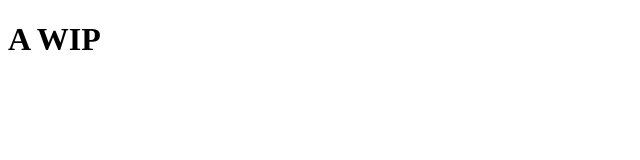
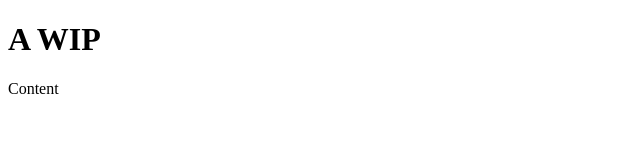
Before and after one commit to kimdhoe/edward, a Next.js app: page / in a window 1280 px wide. Shown: the top 160 px of the page, without its empty margins (0-640 px from the left). Built offline with nearby package versions, Linux system fonts and the light colour scheme.

Commit message:
feat: add custom app component

```diff
--- /dev/null
+++ b/pages/_app.tsx
@@ -0,0 +1,20 @@
+import React from "react";
+import App from "next/app";
+
+class MyApp extends App {
+  render() {
+    const { Component, pageProps } = this.props;
+
+    return (
+      <div>
+        <header>
+          <h1>A WIP</h1>
+        </header>
+
+        <Component {...pageProps} />
+      </div>
+    )
+  }
+}
+
+export default MyApp
--- a/pages/index.tsx
+++ b/pages/index.tsx
@@ -1,7 +1,10 @@
-const Home = () => (
+import React from "react";
+import { NextPage } from "next";
+
+const Home: NextPage = () => (
   <div>
-    <h1>A WIP</h1>
+    <p>Content</p>
   </div>
-)
+);
 
-export default Home
+export default Home;
```
